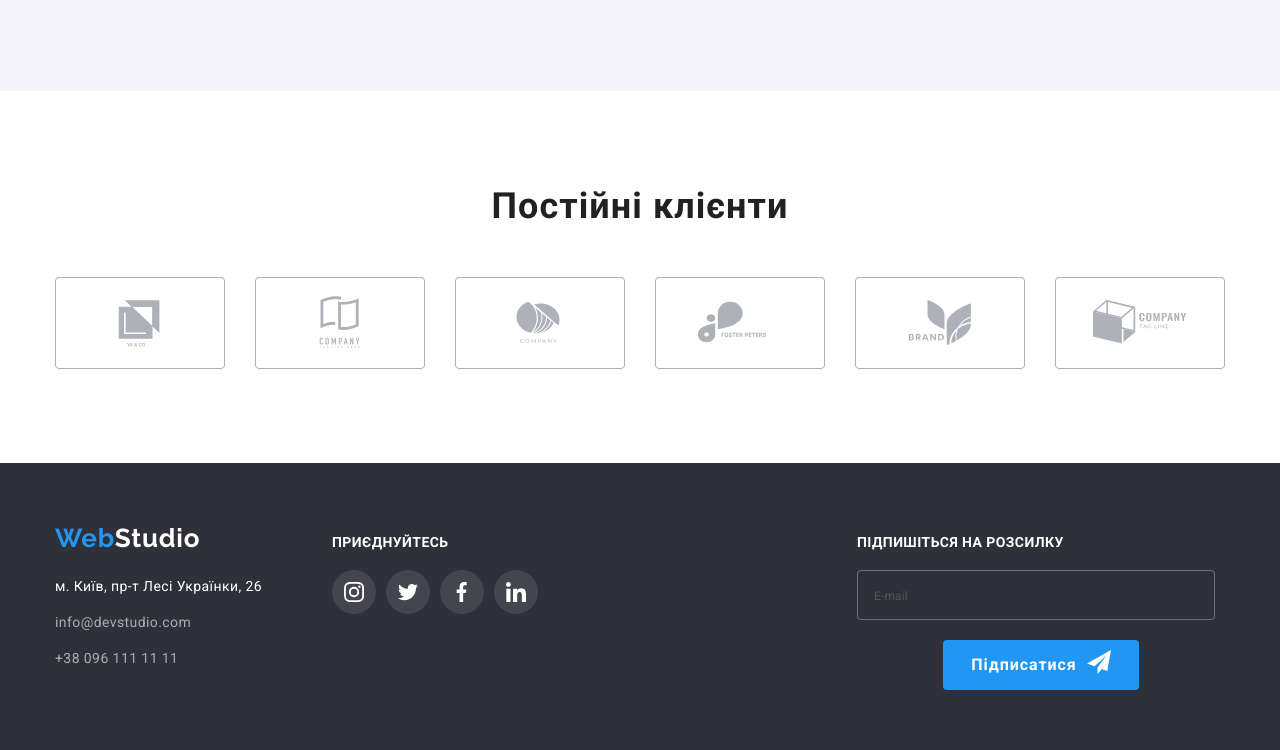
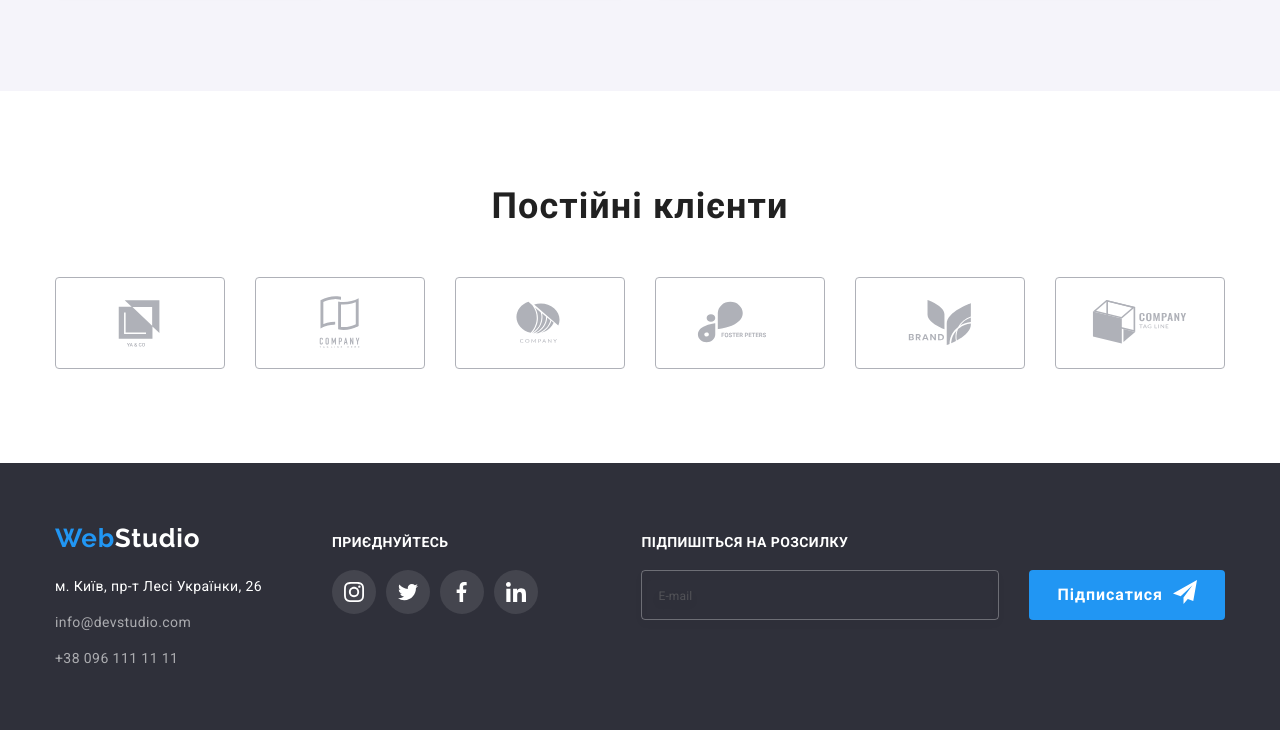
Before and after one commit to Chuudim/goit-markup-hw-08, a plain HTML site: page index.html in a window 1280 px wide. Shown: the part 2214-2964 px from the top of the page. Drawn offline with nearby package versions, Linux system fonts and the light colour scheme.

Commit message:
Нові правки

```diff
--- a/sass/components/_form-footer.scss
+++ b/sass/components/_form-footer.scss
@@ -33,6 +33,7 @@
 
             @media screen and (min-width:1200px) {
             display: flex;
+            flex-direction: unset;
             }
         }
 
```
Also changed, not shown: css/main.css, css/main.min.css, 2 other files.
